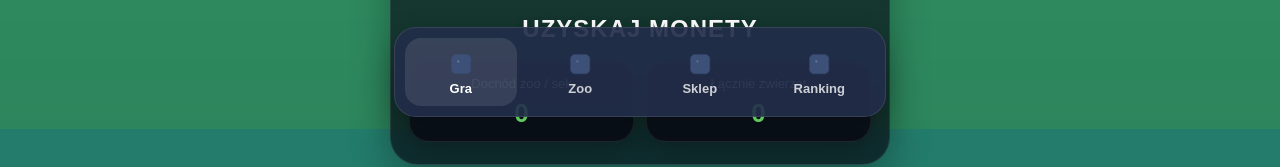
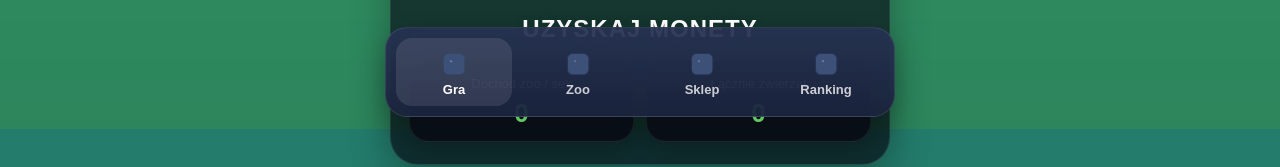
Before and after one commit to cryptozoo2205/Crypto-zoo-game, a website: page frontend/index.html in a window 1280 px wide. Shown: the part 671-838 px from the top of the page. Drawn offline with Linux system fonts and the light colour scheme; no server answers.

Commit message:
Update menu.css

```diff
--- a/frontend/css/menu.css
+++ b/frontend/css/menu.css
@@ -4,15 +4,15 @@
     bottom: 12px;
     transform: translateX(-50%);
     width: calc(100% - 28px);
-    max-width: 492px;
+    max-width: 510px;
     display: grid;
     grid-template-columns: repeat(4, 1fr);
     gap: 8px;
     padding: 10px;
-    background: rgba(34, 45, 73, 0.92);
+    background: linear-gradient(180deg, rgba(38, 50, 82, 0.94) 0%, rgba(27, 36, 61, 0.96) 100%);
     border: 1px solid rgba(255, 255, 255, 0.10);
     border-radius: 22px;
-    box-shadow: 0 12px 30px rgba(0, 0, 0, 0.30);
+    box-shadow: 0 14px 28px rgba(0, 0, 0, 0.28);
     z-index: 100;
 }
 
@@ -42,8 +42,8 @@
 }
 
 .nav-icon-img {
-    width: 28px;
-    height: 28px;
+    width: 30px;
+    height: 30px;
     object-fit: contain;
 }
 
```
